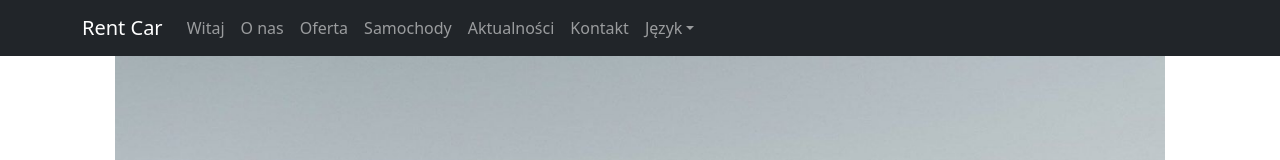
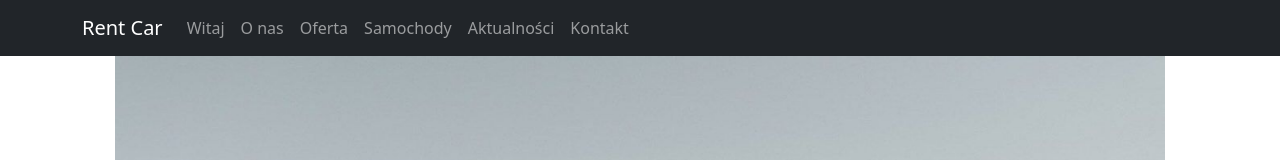
Before and after one commit to artwol993/weselny-woz, a React (Create React App) app: page / in a window 1280 px wide. Shown: the top 160 px of the page. Built offline with nearby package versions, Linux system fonts and the light colour scheme.

Commit message:
disable language

```diff
--- a/src/component/header.jsx
+++ b/src/component/header.jsx
@@ -3,8 +3,6 @@ import "../style/header.css";
 import Navbar from 'react-bootstrap/Navbar';
 import Container from 'react-bootstrap/Container';
 import Nav from 'react-bootstrap/Nav';
-import NavDropdown from 'react-bootstrap/NavDropdown'
-
 
 function Header() {
   return (
@@ -21,11 +19,6 @@ function Header() {
           <Nav.Link href="#cars">Samochody</Nav.Link>
           <Nav.Link href="#news">Aktualności</Nav.Link>
           <Nav.Link href="#contact">Kontakt</Nav.Link>
-            <NavDropdown title="Język" id="nav-dropdown">
-              <NavDropdown.Item eventKey="1.1">PL</NavDropdown.Item>
-              <NavDropdown.Item eventKey="1.2">EN</NavDropdown.Item>
-              <NavDropdown.Item eventKey="1.3">UA</NavDropdown.Item>
-            </NavDropdown>
         </Nav>
         </Navbar.Collapse>
     </Container>
```
